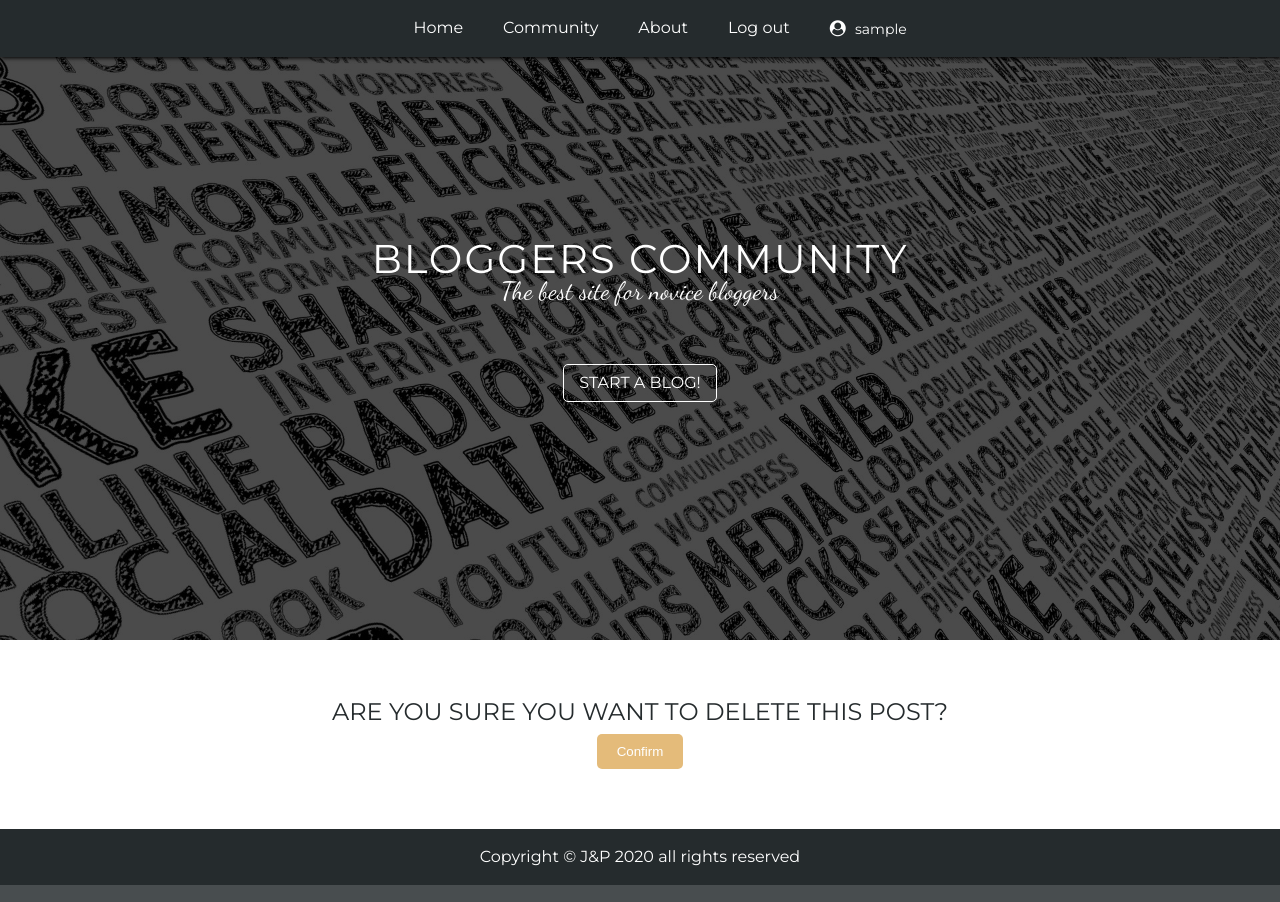
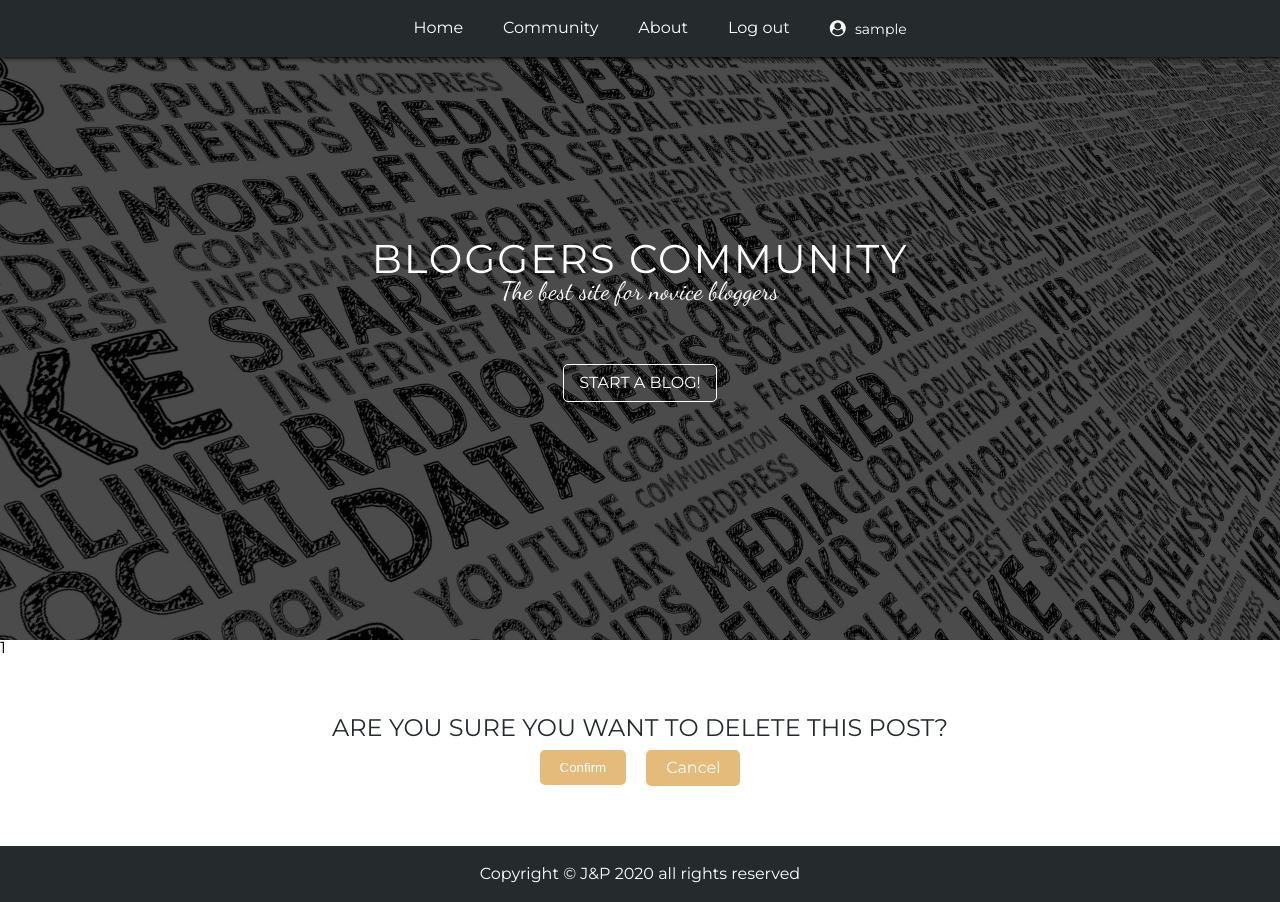
Before and after one commit to KSzostko/Django-Blog, a Django app: page /post/1/remove/ in a window 1280 px wide. Run offline with Django 3.2, Linux system fonts and the light colour scheme; a user stored in the database is signed in; tables that the repository leaves empty hold one stand-in row (values such as "Sample post").

Commit message:
added button for canceling post removal

```diff
--- a/app/static/app/css/style.css
+++ b/app/static/app/css/style.css
@@ -572,6 +572,7 @@ footer {
 
 .button--delete {
     align-self: center;
+    margin-right: 20px;
 }
 
 .form p {
--- a/app/templates/app/blog_detail.html
+++ b/app/templates/app/blog_detail.html
@@ -27,13 +27,11 @@
         {% if object.post_set.count %}
 
         {% for post in object.post_set.all %}
-        <!-- TODO add search bar and implement post searching -->
 
         {% if user.is_authenticated %}
         <article class="post">
             <div class="post__header">
                 <img class="post__image" src="{{ post.image.url }}" alt="post header">
-                <!-- TODO utils function for better date display -->
             </div>
             <h4 class="post__title">{{ post.title }}</h4>
             <span class="created">{{ post.published_date }}</span>
--- a/app/templates/app/post_confirm_delete.html
+++ b/app/templates/app/post_confirm_delete.html
@@ -4,10 +4,12 @@
 
 {% block content %}
 
+{{ object.pk }}
 <form class="form form--delete" method="POST">
     {% csrf_token %}
     <p class="form__header form__header--delete">Are you sure you want to delete this post?</p>
     <button class="button button--delete" type="submit">Confirm</button>
+    <a class="button" href="{% url 'post_detail' pk=post.pk %}">Cancel</a>
 </form>
 
 {% endblock %}
```
